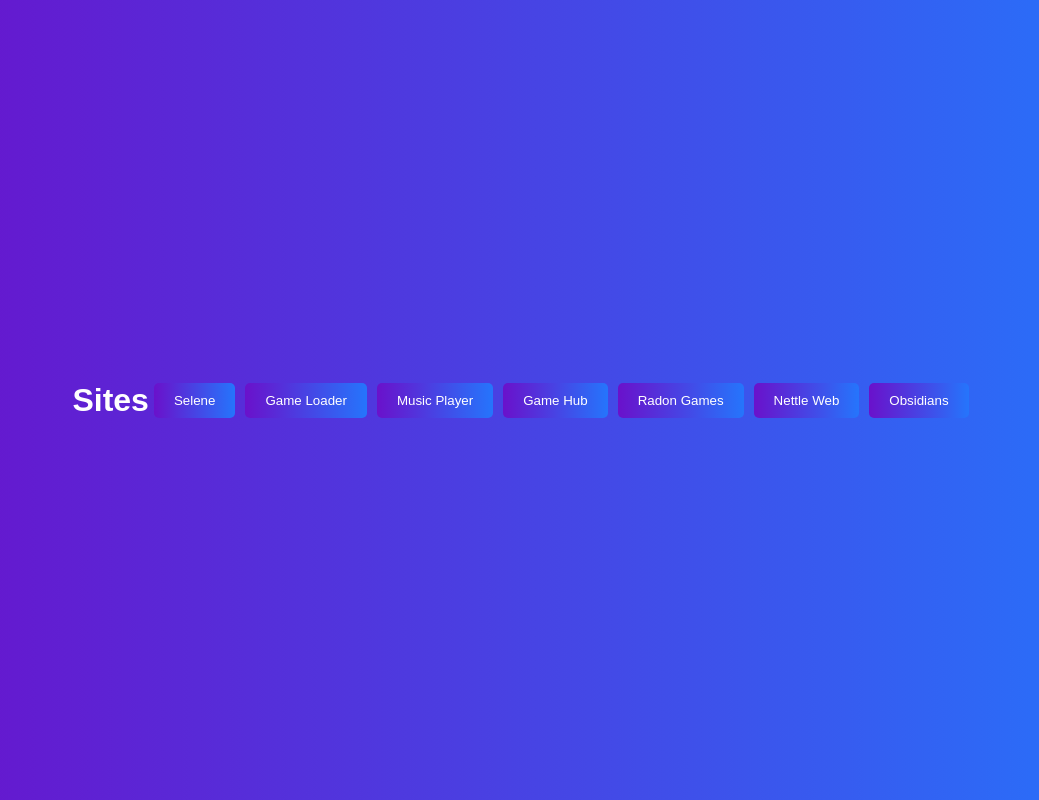
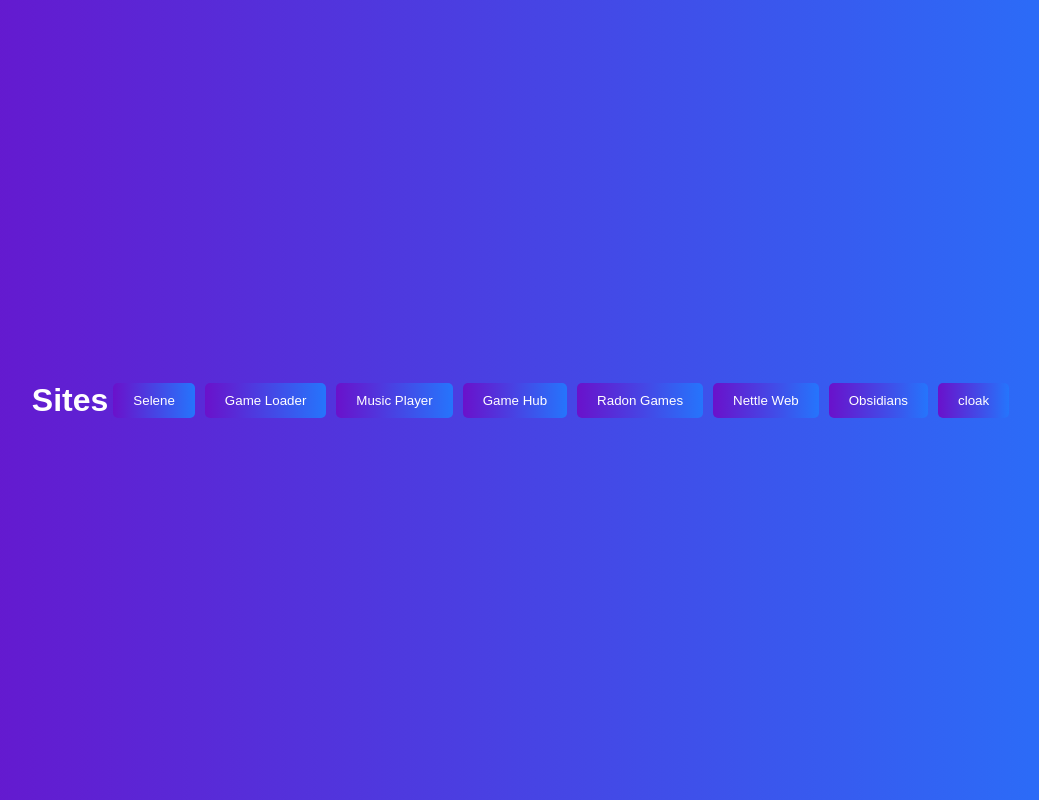
Before and after one commit to Minecatl1/minecatl1.github.com, a plain HTML site: page index.html in a window 1280 px wide. Shown: the whole page, without its empty margins (117-1156 px from the left). Drawn offline with Linux system fonts and the light colour scheme.

Commit message:
Update index.html

```diff
--- a/index.html
+++ b/index.html
@@ -92,5 +92,6 @@ li {
     <button class="button" onclick="modifyURL('RG')">Radon Games</button>
     <button class="button" onclick="modifyURL('nw')">Nettle Web</button>
     <button class="button" onclick="modifyURL('OUR')">Obsidians</button>
+    <button class="button" onclick="modifyURL('cloak.html')">cloak</button>
 </body>
 </html>
```
